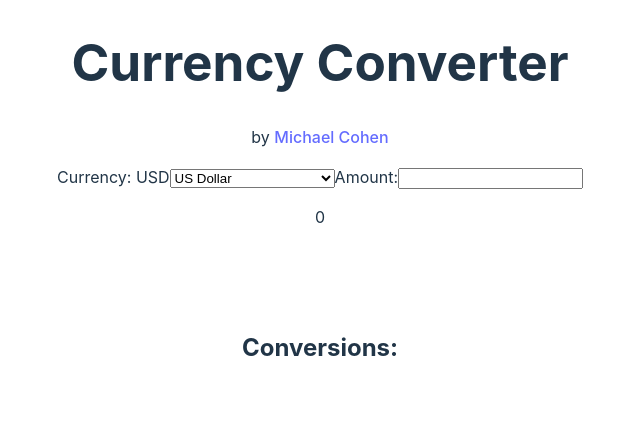
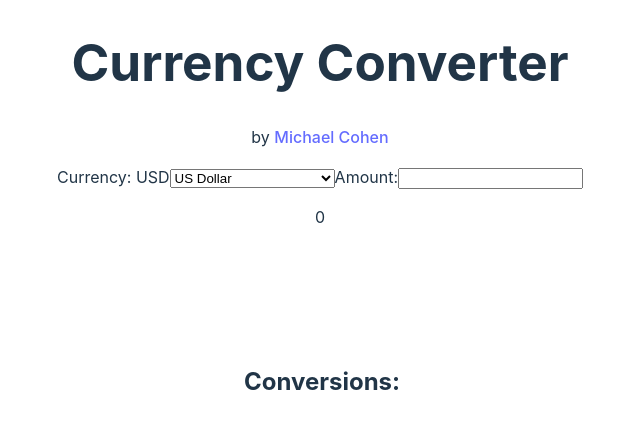
Before and after one commit to mcohen2000/currency-converter, a React (Vite) app: page / in a window 1280 px wide. Shown: the top 428 px of the page, without its empty margins (320-960 px from the left). Built offline with nearby package versions, Linux system fonts and the light colour scheme.

Commit message:
Added Styles for Conversion Output

```diff
--- a/src/App.css
+++ b/src/App.css
@@ -24,3 +24,8 @@
   border-right: 15px solid transparent;
   border-top: 15px solid white;
 }
+.conversionWrapper{
+  margin: 2rem 0;
+  width: 100%;
+  border: 2px solid white;
+}
```
